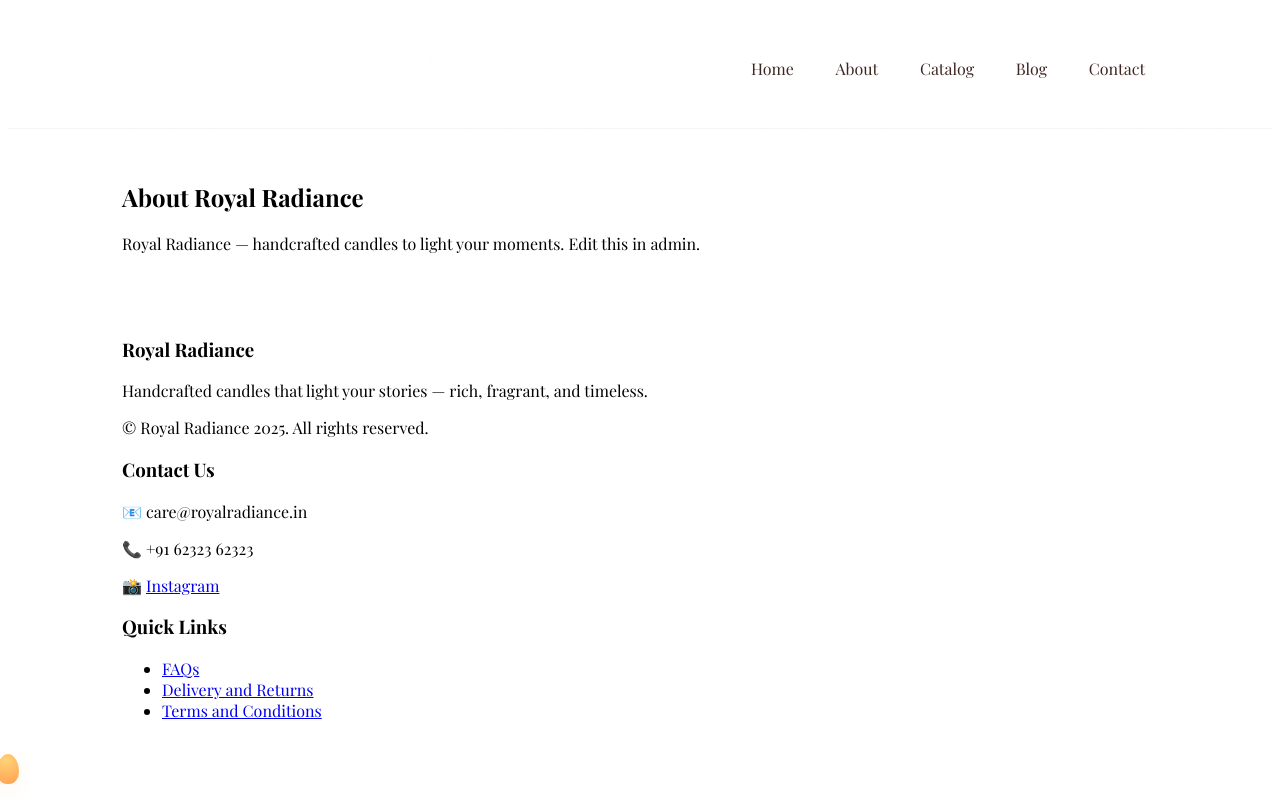
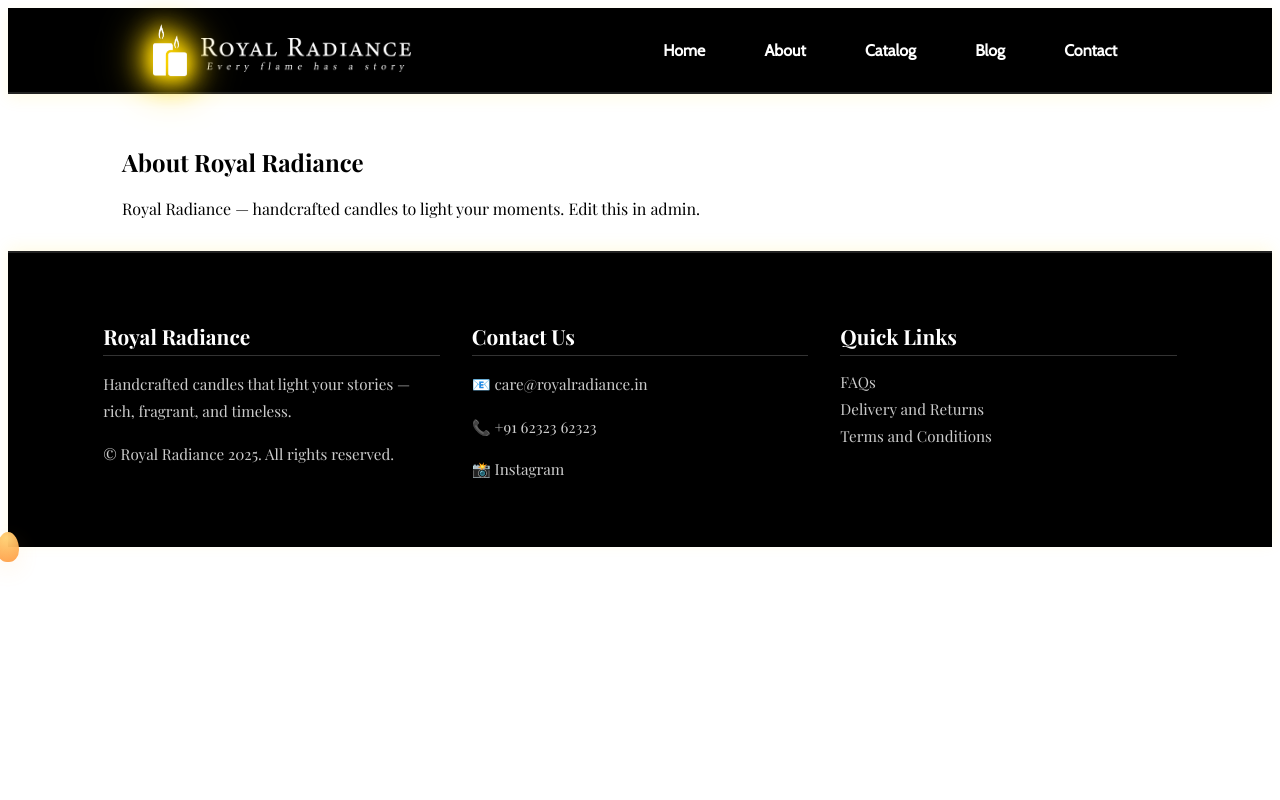
Before and after one commit to thenameisshreesh/royal-radiance, a Flask app: page /about in a window 1280 px wide. Run offline with Flask 2, Linux system fonts and the light colour scheme; data comes from the database, SQL or seed files in the repository; some libraries are stand-ins or nearby versions.

Commit message:
Updated Flask app with routes and Vercel deployment config

```diff
--- a/templates/base.html
+++ b/templates/base.html
@@ -16,57 +16,203 @@
   {% block head %}{% endblock %}
 
   <style>
-  /* === MOBILE MENU (hidden by default) === */
-  .mobile-menu {
-    display: none;
-    color: #FFD700;
-    font-size: 1.8rem;
-    cursor: pointer;
-    user-select: none;
+    /* ===== CUSTOM FONT ===== */
+    @font-face {
+      font-family: 'Cabin';
+      src: url("{{ url_for('static', filename='fonts/cabin.ttf') }}") format('truetype');
+      font-weight: normal;
+      font-style: normal;
     }
 
-  .mobile-nav {
-    display: none;
-    flex-direction: column;
+    /* === FULL BLACK HEADER === */
+    .site-header {
+      width: 100%;
       background: #000;
-    text-align: center;
-    position: absolute;
-    top: 70px;
-    left: 0;
-    width: 100%;
-    z-index: 999;
-    border-top: 1px solid #222;
-    animation: slideDown 0.3s ease-in-out;
+      border-bottom: 2px solid #222;
+      box-shadow: 0 4px 15px rgba(255, 215, 0, 0.1);
+      padding: 0.7rem 0;
+      position: sticky;
+      top: 0;
+      z-index: 1000;
+      transition: background 0.5s ease-in-out;
     }
 
-  .mobile-nav a {
-    color: #fff;
-    padding: 1rem;
-    text-decoration: none;
-    font-weight: 600;
-    border-bottom: 1px solid rgba(255,255,255,0.1);
-    transition: background 0.3s;
+    .header-wrap {
+      display: flex;
+      align-items: center;
+      justify-content: space-between;
+      padding: 0 5%;
     }
 
-  .mobile-nav a:hover {
-    background: rgba(255, 215, 0, 0.1);
+    /* === LOGO (split candle + name) === */
+    .logo-combo {
+      display: flex;
+      align-items: center;
+      gap: 4px; /* Slight gap so they look continuous */
     }
 
-  @keyframes slideDown {
-    from {opacity: 0; transform: translateY(-10px);}
-    to {opacity: 1; transform: translateY(0);}
+    /* Candle part with glowing animation */
+    .logo-candle {
+      height: 55px; /* unified size */
+      object-fit: contain;
+      animation: candle-breath 2.5s infinite ease-in-out;
+      transition: all 0.4s ease-in-out;
     }
 
+    /* Name part same size, no animation */
+    .logo-name {
+  height: 55px;        /* same height as candle */
+  width: auto;          /* auto width keeps proportions */
+  max-width: 210px;     /* reduce overall width */
+  object-fit: contain;
+  display: block;
+  margin-left: 10px;
+  margin-top: 10px;
+
+
+}
+
+
+    /* === Breathing Glow Animation (for candle only) === */
+    @keyframes candle-breath {
+      0% {
+        filter: drop-shadow(0 0 3px #FFD700)
+                drop-shadow(0 0 5px #FFD700)
+                drop-shadow(0 0 8px #FFD700);
+      }
+      50% {
+        filter: drop-shadow(0 0 8px #FFD700)
+                drop-shadow(0 0 14px #FFD700)
+                drop-shadow(0 0 20px #FFD700);
+      }
+      100% {
+        filter: drop-shadow(0 0 3px #FFD700)
+                drop-shadow(0 0 5px #FFD700)
+                drop-shadow(0 0 8px #FFD700);
+      }
+    }
+
+    /* === NAVIGATION === */
+    .nav a {
+      font-family: 'Cabin', 'Playfair Display', serif;
+      color: #fff;
+      text-decoration: none;
+      margin-left: 1.5rem;
+      font-weight: 600;
+      transition: all 0.3s ease-in-out;
+      position: relative;
+      padding: 0.3rem 0.6rem;
+      border-radius: 5px;
+    }
+
+    .nav a {
+      position: relative;
+      overflow: hidden;
+    }
+
+    .nav a::before {
+      content: "";
+      position: absolute;
+      top: 50%;
+      left: 50%;
+      width: 0;
+      height: 0;
+      background: radial-gradient(circle, rgba(255, 215, 0, 0.5) 0%, transparent 70%);
+      transform: translate(-50%, -50%);
+      transition: all 0.3s ease;
+      border-radius: 50%;
+      z-index: -1;
+    }
+
+    .nav a:hover::before {
+      width: 200%;
+      height: 400%;
+    }
+
+    .nav a:hover {
+      transform: scale(1.05);
+    }
+
+    /* === FOOTER === */
+    .site-footer {
+      width: 100%;
+      background: #000;
+      border-top: 2px solid #222;
+      color: #fff;
+      padding: 3rem 0;
+      font-size: 0.95rem;
+      box-shadow: 0 -4px 15px rgba(255, 215, 0, 0.1);
+    }
+
+    .footer-grid {
+      display: flex;
+      justify-content: space-between;
+      align-items: flex-start;
+      flex-wrap: wrap;
+      max-width: 1200px;
+      margin: 0 auto;
+      padding: 0 5%;
+      gap: 2rem;
+    }
+
+    .footer-col {
+      flex: 1;
+      min-width: 250px;
+    }
+
+    .footer-col h3 {
+      color: #ffffff;
+      margin-bottom: 0.8rem;
+      font-size: 1.3rem;
+      border-bottom: 1px solid rgba(255,255,255,0.2);
+      padding-bottom: 0.3rem;
+    }
+
+    .footer-col p,
+    .footer-col a,
+    .footer-col li {
+      color: #ccc;
+      text-decoration: none;
+      list-style: none;
+      line-height: 1.8;
+      transition: 0.3s ease;
+    }
+
+    .footer-col a:hover {
+      filter: drop-shadow(0 0 5px #FFD700)
+              drop-shadow(0 0 10px #FFD700)
+              drop-shadow(0 0 20px #FFD700);
+      transform: scale(1.05);
+    }
+
+    .footer-col ul {
+      padding: 0;
+      margin: 0;
+    }
+
+    /* === MOBILE === */
     @media (max-width: 768px) {
       .nav {
         display: none;
       }
+
       .mobile-menu {
         display: block;
+        color: #FFD700;
+        font-size: 1.8rem;
+        cursor: pointer;
+      }
+
+      .footer-grid {
+        flex-direction: column;
+        text-align: center;
+      }
+
+      .footer-col h3 {
+        margin-top: 1rem;
       }
     }
   </style>
-
 </head>
 
 <body class="theme-blue-black">
@@ -89,16 +235,7 @@
         <a href="{{ url_for('contact') }}">Contact</a>
       </nav>
 
-      <div class="mobile-menu" id="menuBtn">☰</div>
-    </div>
-
-    <!-- ✅ Mobile dropdown nav (added) -->
-    <div class="mobile-nav" id="mobileNav">
-      <a href="{{ url_for('home') }}">Home</a>
-      <a href="{{ url_for('about') }}">About</a>
-      <a href="{{ url_for('catalog') }}">Catalog</a>
-      <a href="{{ url_for('blog') }}">Blog</a>
-      <a href="{{ url_for('contact') }}">Contact</a>
+      <div class="mobile-menu">☰</div>
     </div>
   </header>
 
@@ -131,15 +268,5 @@
       </div>
     </div>
   </footer>
-
-  <!-- ✅ Toggle Script -->
-  <script>
-    const menuBtn = document.getElementById("menuBtn");
-    const mobileNav = document.getElementById("mobileNav");
-
-    menuBtn.addEventListener("click", () => {
-      mobileNav.style.display = (mobileNav.style.display === "flex") ? "none" : "flex";
-    });
-  </script>
 </body>
 </html>
```
Lines whose indentation alone changed are shown as unchanged.
